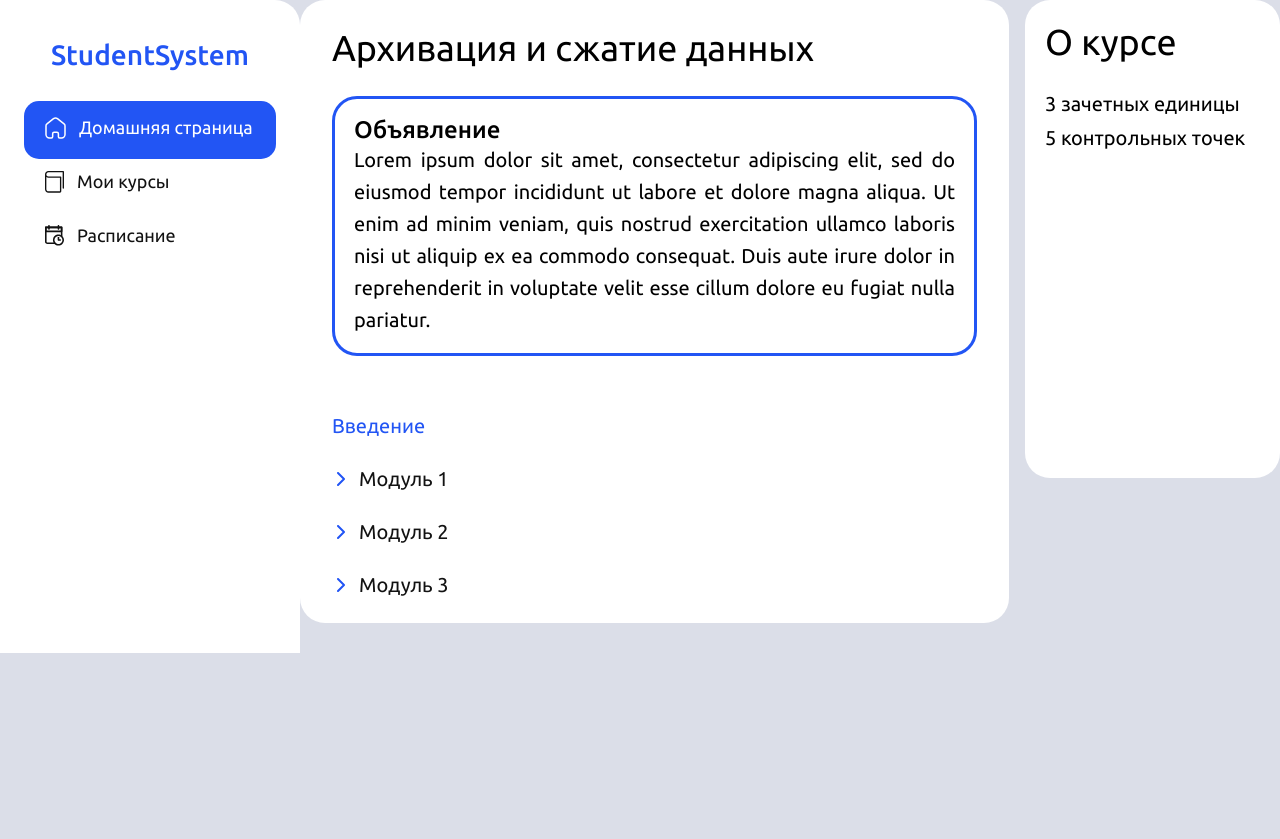
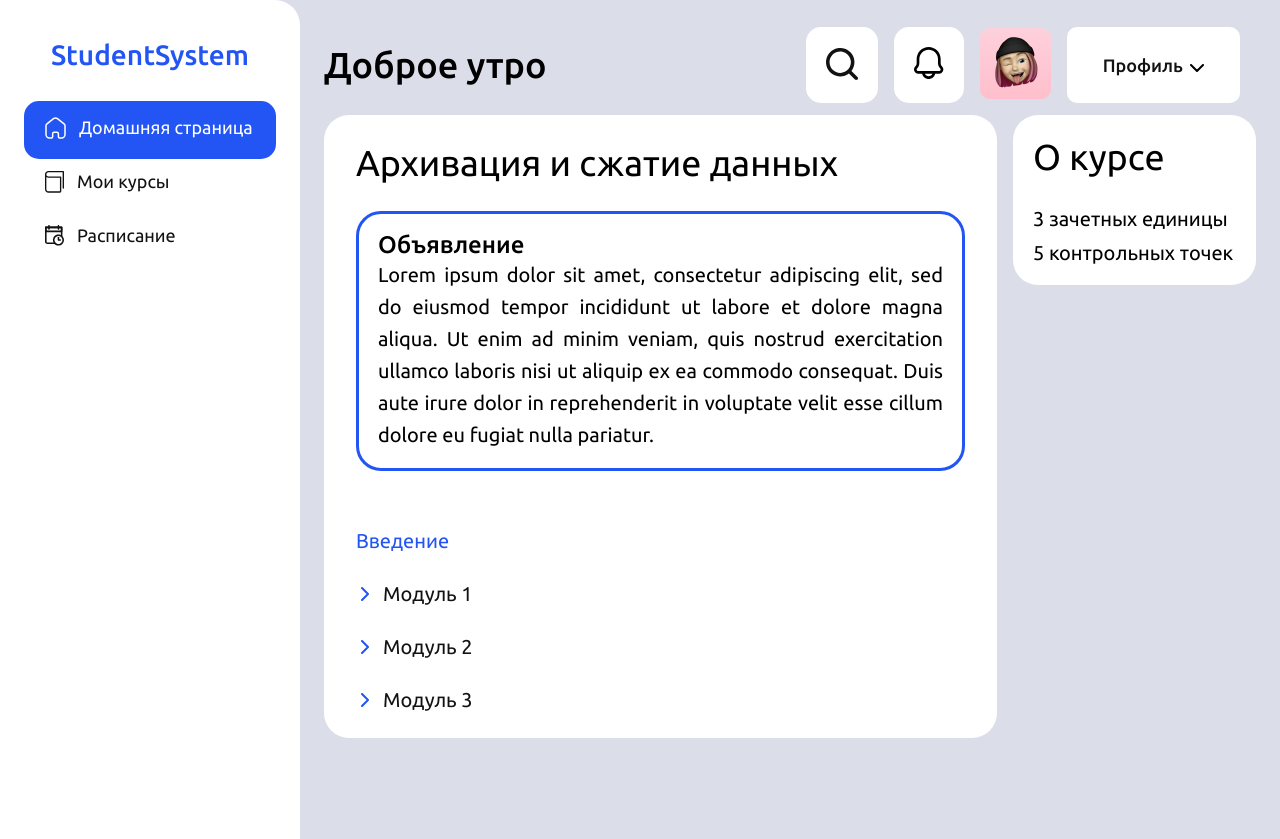
Before and after one commit to Student-developments-Inc/stusy, a Vue app in the folder stusy-ui/: page /courses in a window 1280 px wide. Before the commit the page ends 800 px from the top, so only its background shows below. Built offline with nearby package versions, Linux system fonts and the light colour scheme; no server answers.

Commit message:
refactor: Добавлено верхнее меню и перенесены его функции

```diff
--- a/stusy-ui/src/layouts/HomeLayout.vue
+++ b/stusy-ui/src/layouts/HomeLayout.vue
@@ -1,17 +1,61 @@
 <template>
   <div class="homepage">
     <AsideMenu/>
-    <router-view/>
+    <div class="home">
+      <div class="content">
+        <header>
+          <h1>Доброе утро{{ userData.first_name && userData.last_name ? `, ${userData.first_name}` : "" }}</h1>
+          <TopMenu/>
+        </header>
+        <router-view/>
+      </div>
+    </div>
   </div>
 </template>
 
 <script>
 import AsideMenu from "@/components/AsideMenu";
+import TopMenu from "@/components/TopMenu";
+import {getCookie, logout, url} from "@/global";
 
 export default {
   name: "HomeLayout",
   components: {
-    AsideMenu
+    AsideMenu, TopMenu
+  },
+  data() {
+    return {
+      userData: {
+        first_name: "",
+        last_name: ""
+      }
+    };
+  },
+  methods: {
+    getUserData() {
+      if (getCookie("ID") === undefined) logout();
+      fetch(`${url}/users/${getCookie("ID")}`, {
+        headers: {
+          "Authorization": `Bearer ${getCookie("TOKEN")}`
+        }
+      }).then(response => {
+        if (response.ok) return response.json();
+        if (response.status === 401) {
+          logout();
+        }
+        if (response.status === 404) this.modal = true;
+      }).then(data => {
+        if (data !== undefined) {
+          this.userData.first_name = data.first_name;
+          this.userData.last_name = data.last_name;
+        }
+      }).catch(err => {
+        console.error("Cannot fetch", err);
+      });
+    }
+  },
+  mounted() {
+    if (getCookie("ID") !== undefined && this.userData.first_name === "") this.getUserData();
   }
 }
 </script>
@@ -20,4 +64,32 @@ export default {
 .homepage {
   display: flex !important;
 }
+
+.home {
+  display: flex !important;
+  min-height: 100vh;
+  background: var(--dark-mate-mate);
+}
+
+.content header {
+  display: flex;
+  align-items: center;
+  justify-content: space-between;
+}
+
+.content header h1 {
+  font-weight: 500;
+  font-size: 36px;
+  margin: 0;
+}
+
+.content {
+  padding: 15px 24px 24px;
+  height: 100vh;
+  overflow: auto;
+}
+
+header {
+  margin: 12px 0;
+}
 </style>
```
